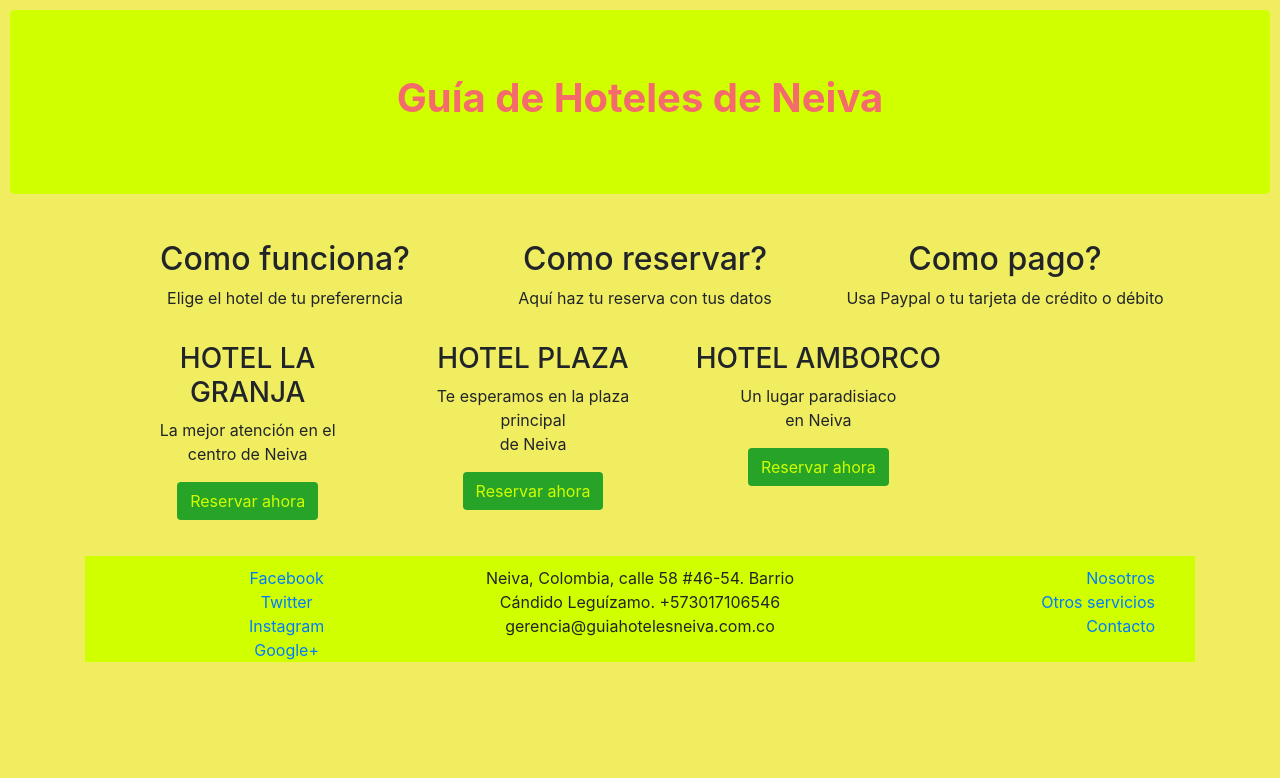
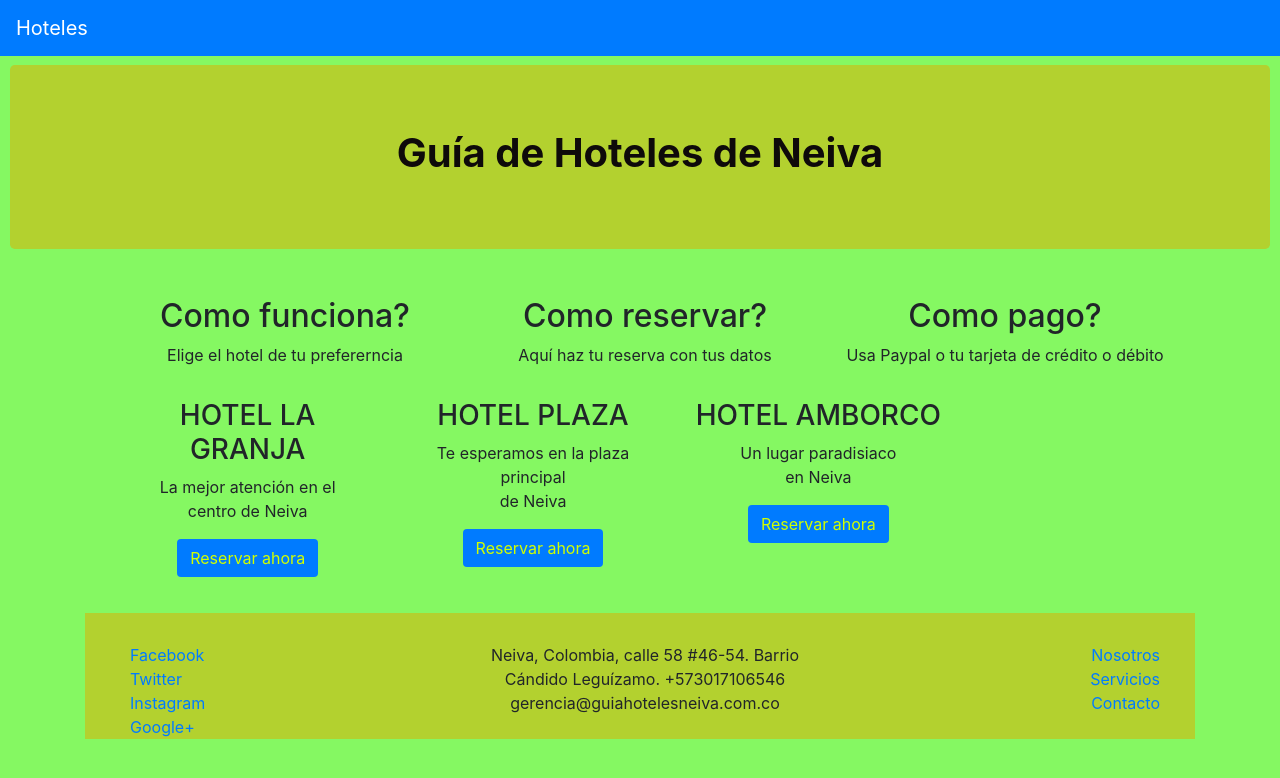
Before and after one commit to Ivanovichenco/guia_hoteles, a website: page index.html in a window 1280 px wide. Drawn offline with nearby package versions, Linux system fonts and the light colour scheme.

Commit message:
Adicionamos barra de navegacion. Falta completarla

```diff
--- a/css/main.css
+++ b/css/main.css
@@ -1,24 +1,24 @@
 .jumbotron {
     text-align: center;
-    background-color: rgb(208, 255, 0);
-    margin-bottom: 30px;
-    color: rgb(245, 106, 106);
+    background-color: rgb(179, 209, 47);
+    margin-top: 65px;
+    color: rgb(14, 10, 10);
 
 }
 .btn{
     color:rgb(208, 255, 0);
-    background-color:rgb(39, 163, 39);
+    background-color:rgb(25, 131, 25);
 }
 footer{
     padding: 10px 10px 0 10px;
-    background-color: rgb(208, 255, 0);
+    background-color: rgb(179, 209, 47);
     margin-top: 20px
 }
 .container{
     text-align:center
 }
 body{
-    background-color: rgb(240, 237, 96);
+    background-color: rgb(133, 248, 98);
     margin: 10px;
 
 }
--- a/index.html
+++ b/index.html
@@ -11,41 +11,16 @@
 <title>Guia de Hoteles de Neiva</title>
 
 <body>
+  <div class="navbar navbar-dark bg-primary fixed-top">
+    <a class="navbar-brand" href="#">Hoteles</a>
+  </div>
 
 
-  <!--Te invitamos a poner a prueba tus aprendizajes adquiridos hasta ahora en el curso.
-     Se trata del producto resultante de llevar a cabo las guías prácticas del Módulo 1:
-a. diseñar e implementar ese diseño de un sitio web responsive utilizando NPM,
-b. configurar tu repositorio utilizando Git y Bitbucket e
-c. implementar sistemas de grillas de Bootstrap.
-En tu proyecto deberá verse:
- 1- el archivo .gitignore para evitar hacer seguimiento de los cambios en el directorio
-node_modules.
- 2- el script dev sobre el package.json que debe inicializar el server lite-server
-las referencias css y js a bootstrap, jquery y popper utilizando referencias a los
-archivos correspondientes de la carpeta node_modules sobre la página principal (index.html) ,-->
-  <!--3- en el body, un elemento jumbotron con el título de su proyecto.-->
+
   <div class="jumbotron">
     <h1 ><strong> Guía de Hoteles de Neiva</strong></h1>
   </div>
-  <!-- 4- un container con 3 párrafos utilizando los elementos p y un título con descripción a cada
- uno contando las principales características del producto.
-dentro del container y separado de los párrafos previos, una lista de productos que incluya
- un título, descripción y un botón, esta vez util
-<!- --------------------------------------------------------------------
-<div class="container">
-    <div class="row">
-      <div class="col-sm">
-        One of three columns
-      </div>
-      <div class="col-sm">
-        two of three columns
-      </div>
-      <div class="col-sm">
-        tree of three columns
-      </div>
-    </div>
-  </div> -->
+
 <!-- --------------------------------------------------------------------  -->
   <div class="container">
     <div class="row">
@@ -74,82 +49,57 @@ dentro del container y separado de los párrafos previos, una lista de productos
           <p>
             <h3>HOTEL LA GRANJA</h3>
             <p>La mejor atención en el<br> centro de Neiva</p>
-            <button class="btn">Reservar ahora</button>
+            <button class="btn bg-primary align-self-end">Reservar ahora</button>
           </p>
         </div>
         <div class="col-md">
            <p>
               <h3>HOTEL PLAZA</h3>
              <p>Te esperamos en la plaza principal<br> de Neiva</p>
-             <button class=" btn">Reservar ahora</button>
+             <button class=" btn bg-primary align-self-end">Reservar ahora</button>
           </p>
         </div>
         <div class="col-md">
           <p>
             <h3>HOTEL AMBORCO</h3>
             <p>Un lugar paradisiaco <br>en Neiva </p>
-            <button class="btn">Reservar ahora</button>
+            <button class="btn bg-primary align-self-end">Reservar ahora</button>
           </p>
         </div>
       </div>
 
     </div>
-    <!-- 5- el sistema de grillas donde ubicó los productos transformado a flex
- 6- una sección de footer en la página principal que incluye información del comercio, redes
- sociales y algún otro detalle referido al sitio.
- 7- En el caso de la dirección comercial utilizando el componente address
-en el archivo css creado,
- 8-  utiliza estilos que sean replicables para todos los productos
-del listado principal, de forma tal de cambiar ese diseño en el css y cambien todos los
-productos?
- 9- las clases de control de alineación para ubicar los elementos del footer a la izquierda,
-centro y derecha
-Recuerda que esta actividad será evaluada por tus pares y se espera que también lo hagas
-tú. Por ello, es muy importante que evalúes a conciencia, pensando en que tantos tus
-compañeros como vos, están queriendo aprender en este curso. Guíate por los criterios de
- corrección que te orientarán en todo el proceso de evaluación.
 
-¡Éxitos!
 
-Review criteriamenos
-Deberás proporcionar la dirección (URL) del repositorio de código de tu proyecto.
 
-Se evaluará tu entrega en base a los siguientes criterios:
+      <footer>
 
-1. Completitud: se evaluará si has realizado la consigna de forma parcial o total.
+        <div class="row">
 
-2. Evidencias de aprendizaje: se evaluará el grado de elaboración propia en cada consigna,
- así como el uso de los contenidos teóricos del módulo en el desarrollo de las respuestas.
-
-Finalmente, habrá un espacio para que tus pares dejen comentarios que enriquezcan la
- corrección y que profundicen en la misma. Esta última sección es opcional.
-
-    xxxxxxxxxxxxxxxxxxxxxxxxxxxxxxxxxxxxxxxxxxxxxxxxxxxxxxxxxxxxxxxxxxxxxx-->
-      <footer>
-      <div class="container">
-          <div class="d-flex flex-wrap">
-            <div class="col-sm-4 d-flex flex-column">
+            <div class="col-sm-4 d-flex flex-column align-items-start">
               <a href="http://www.facebook.com">Facebook</a>
               <a href="http://www.twitter.com">Twitter</a>
               <a href="http://www.instagram.com">Instagram</a>
               <a href="http://www.google.com">Google+</a>
             </div>
-            <div class="col-sm-4 d-flex flex-column align-items-center"">
+
+            <div class="col-sm-4">
                 <address>
                     Neiva, Colombia, calle 58 #46-54. Barrio Cándido Leguízamo.
                     +573017106546
                     gerencia@guiahotelesneiva.com.co
                   </address>
             </div>
+
             <div class="col-sm-4 d-flex flex-column align-items-end">
                 <a href="">Nosotros</a>
-                <a href="">Otros servicios</a>
+                <a href="">Servicios</a>
                 <a href="">Contacto</a>
             </div>
-          </div>
+
         </div>
 
-    </footer>
+      </footer>
     <!-- xxxxxxxxxxxxxxxxxxxxxxxxxxxxxxxxxxxxxxxxxxxxxxxxxxxxxxxxxxxxxxxxxxxxxxxxxxxx-->
     <!-- Optional JavaScript -->
     <!-- jQuery first, then Popper.js, then Bootstrap JS -->
```
Also changed, not shown: 1 other file.
